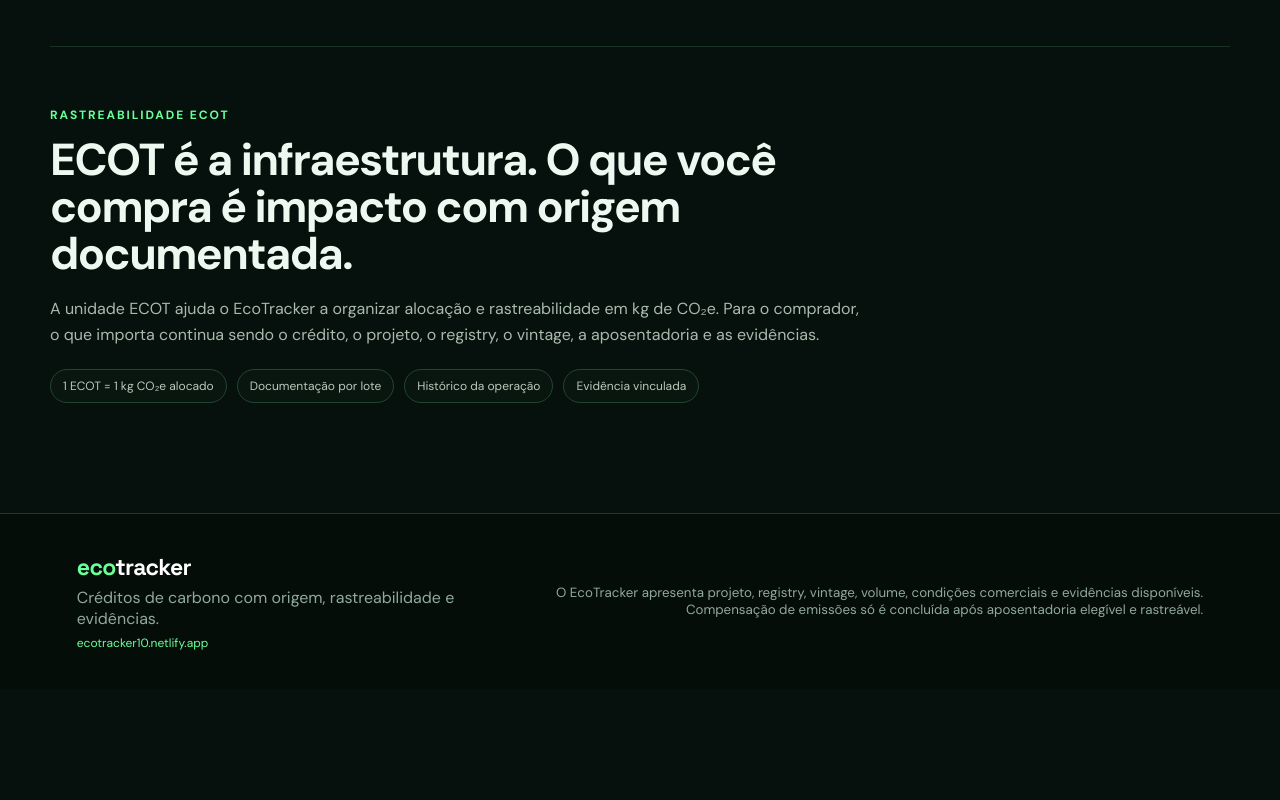
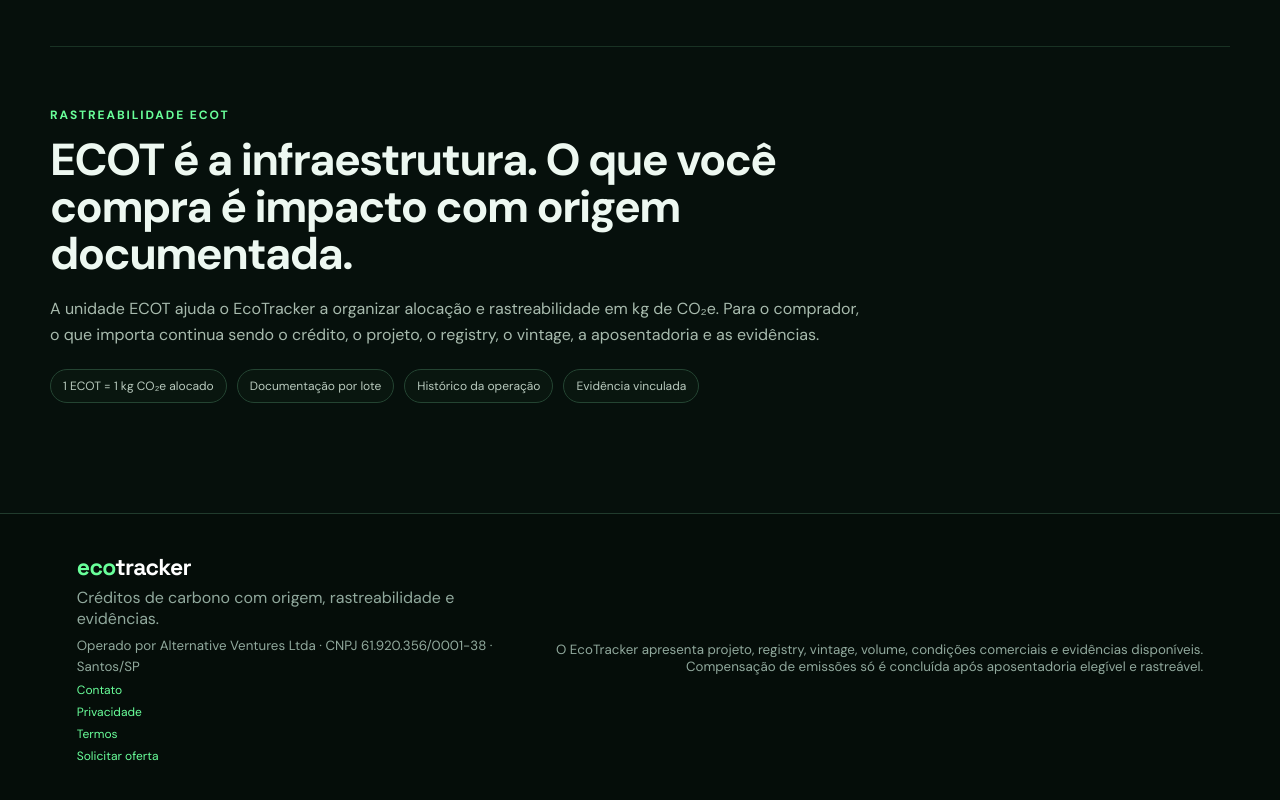
Before and after one commit to HenriqueGuilhermeUx/ecotracker, a React (Vite) app in the folder frontend/: page / in a window 1280 px wide. Shown: the part 1586-2386 px from the top of the page. Before the commit the page ends 2275 px from the top, so only its background shows below. Built offline with nearby package versions, Linux system fonts and the light colour scheme; no server answers.

Commit message:
Add institutional footer and public legal links

```diff
--- a/frontend/src/MarketShell.tsx
+++ b/frontend/src/MarketShell.tsx
@@ -13,6 +13,7 @@
           <a className="marketplace-nav" href="#marketplace">Comprar créditos</a>
           <a href="#planos">Planos</a>
           <a href="#rewards">EcoRewards</a>
+          <a href="#contact">Contato</a>
           <a className="marketplace-nav" href="#request">Solicitar oferta</a>
           {isAdmin && (
             <details className="admin-nav">
@@ -33,7 +34,13 @@
         <div>
           <div className="brand"><span>eco</span>tracker</div>
           <p>Créditos de carbono com origem, rastreabilidade e evidências.</p>
-          <a href="https://ecotracker10.netlify.app/">ecotracker10.netlify.app</a>
+          <small>Operado por Alternative Ventures Ltda · CNPJ 61.920.356/0001-38 · Santos/SP</small>
+          <div className="market-footer-links">
+            <a href="#contact">Contato</a>
+            <a href="#privacy">Privacidade</a>
+            <a href="#terms">Termos</a>
+            <a href="#request">Solicitar oferta</a>
+          </div>
         </div>
         <small>O EcoTracker apresenta projeto, registry, vintage, volume, condições comerciais e evidências disponíveis. Compensação de emissões só é concluída após aposentadoria elegível e rastreável.</small>
       </footer>
```
